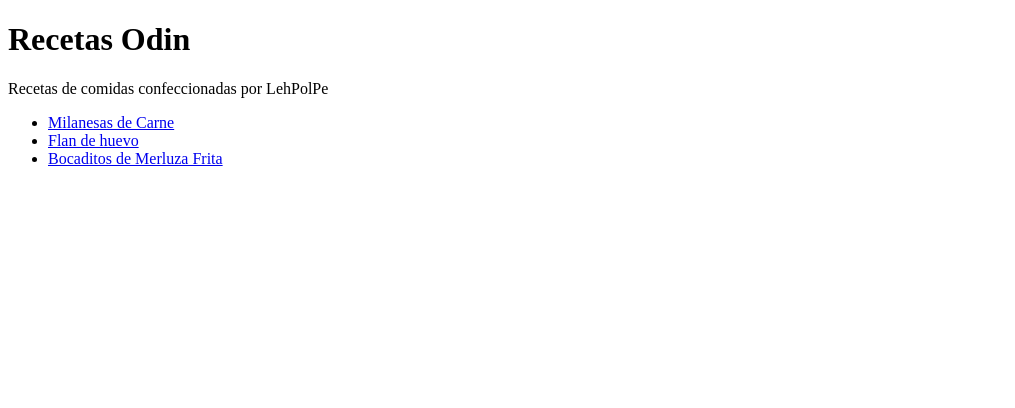
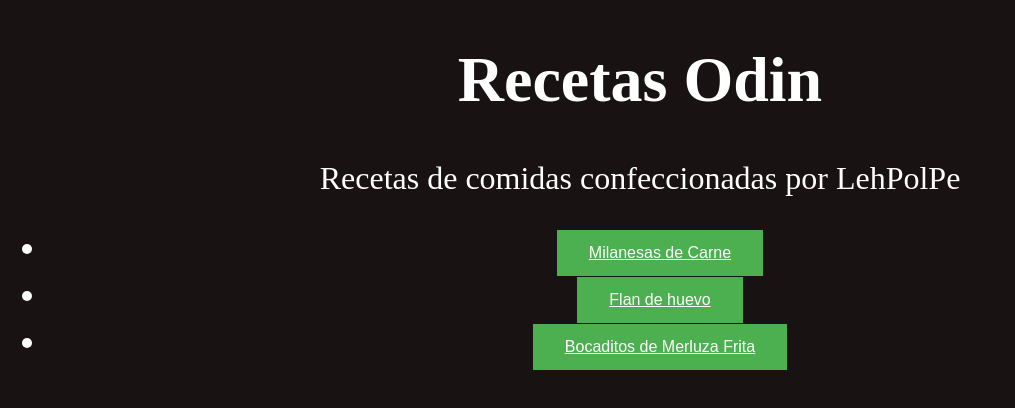
Before and after one commit to LehPolPe/odin-recipes, a plain HTML site: page index.html in a window 1280 px wide. Shown: the whole page, without its empty margins (0-1015 px from the left). Drawn offline with Linux system fonts and the light colour scheme.

Commit message:
se agregan estilos a los archivos html con css

```diff
--- a/index.html
+++ b/index.html
@@ -3,6 +3,7 @@
     <head>
         <title> Odin Project - Recipes </title>
         <meta charset="UTF-8">
+        <link rel="stylesheet" href="styles.css">
     </head>
 
     <body>
@@ -10,11 +11,11 @@
 
         <p>Recetas de comidas confeccionadas por LehPolPe</p>
         <ul>
-           <li><a href="recipes/milanesas.html">Milanesas de Carne</a></li>
+           <li><button><a  href="recipes/milanesas.html">Milanesas de Carne</a></button></li>
 
-           <li><a href="recipes/flan.html">Flan de huevo</a></li>
+           <li><button><a href="recipes/flan.html">Flan de huevo</a></button></li>
 
-           <li><a href="recipes/bocaditosMerluzaFrita.html">Bocaditos de Merluza Frita</a></li>
+           <li><button><a href="recipes/bocaditosMerluzaFrita.html">Bocaditos de Merluza Frita</a></button></li>
         </ul>
     </body>
 </html>
--- /dev/null
+++ b/recipes/styles.css
@@ -0,0 +1,7 @@
+*{ background-color: rgb(24, 18, 18);
+    color: white;
+    }
+
+h1{text-align: center;
+  font-size: 32px;
+}
--- /dev/null
+++ b/styles.css
@@ -0,0 +1,18 @@
+*{ background-color: rgb(24, 18, 18);
+color: white;
+}
+body{text-align: center;
+font-size: xx-large;
+}
+button {
+    background-color: #4CAF50; /* Green */
+    border: gray;
+    color: white;
+    padding: 14px 32px;
+    text-align: center;
+    text-decoration: none;
+    display: inline-block;
+    font-size: 16px;
+  }
+a{background-color: #4CAF50;
+}
```
Also changed, not shown: recipes/bocaditosMerluzaFrita.html (+1 -0 lines), recipes/flan.html (+1 -0 lines), recipes/milanesas.html (+1 -0 lines).
